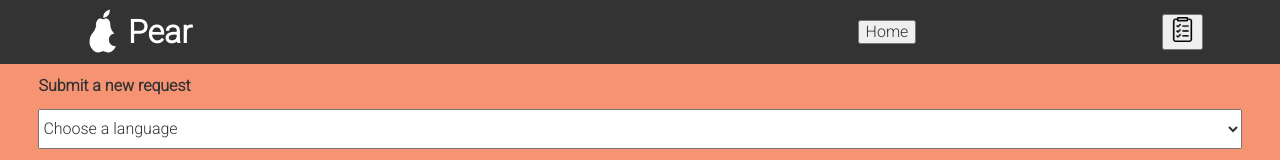
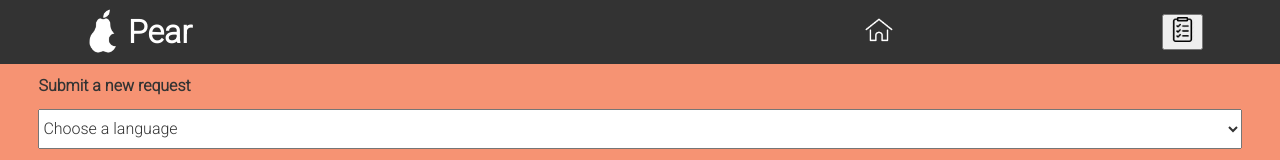
Before and after one commit to owenhallgren/stretch-project, a React (Create React App) app: page /new in a window 1280 px wide. Shown: the top 160 px of the page. Built offline with nearby package versions, Linux system fonts and the light colour scheme; no server answers.

Commit message:
Update nav bar spacing

```diff
--- a/src/Components/Nav/Nav.js
+++ b/src/Components/Nav/Nav.js
@@ -39,7 +39,7 @@ const Nav = ({resetFilteredReviews}) => {
             <Route exact path='/new' render={() =>
               <>
                 <Link to={'/'} className="link">
-                    <button onClick={() => resetFilteredReviews()}>Home</button>
+                  <button className='logo-button' onClick={() => resetFilteredReviews()}><img src={home} alt='home'></img></button>
                 </Link>
                 <Link to={'/dashboard'} className="link">
                     <button><img src={toDo} className='icon' alt='dashboard'></img></button>
```
